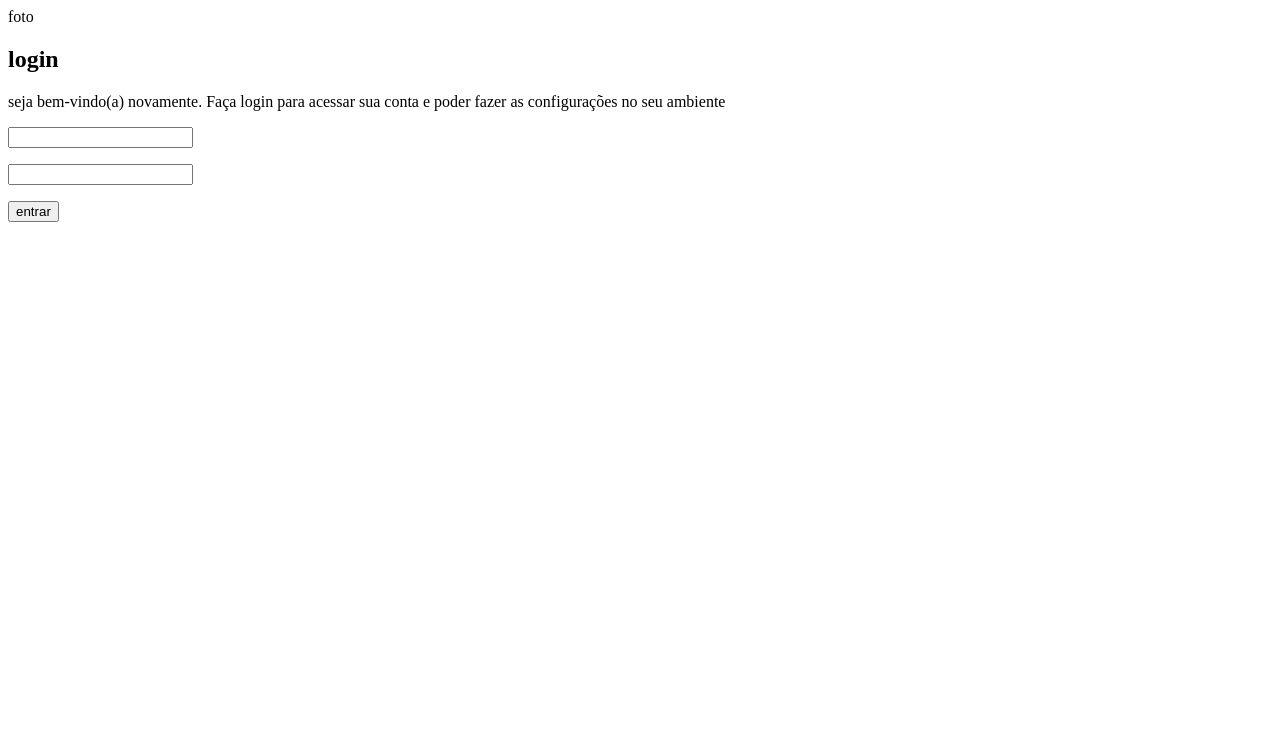
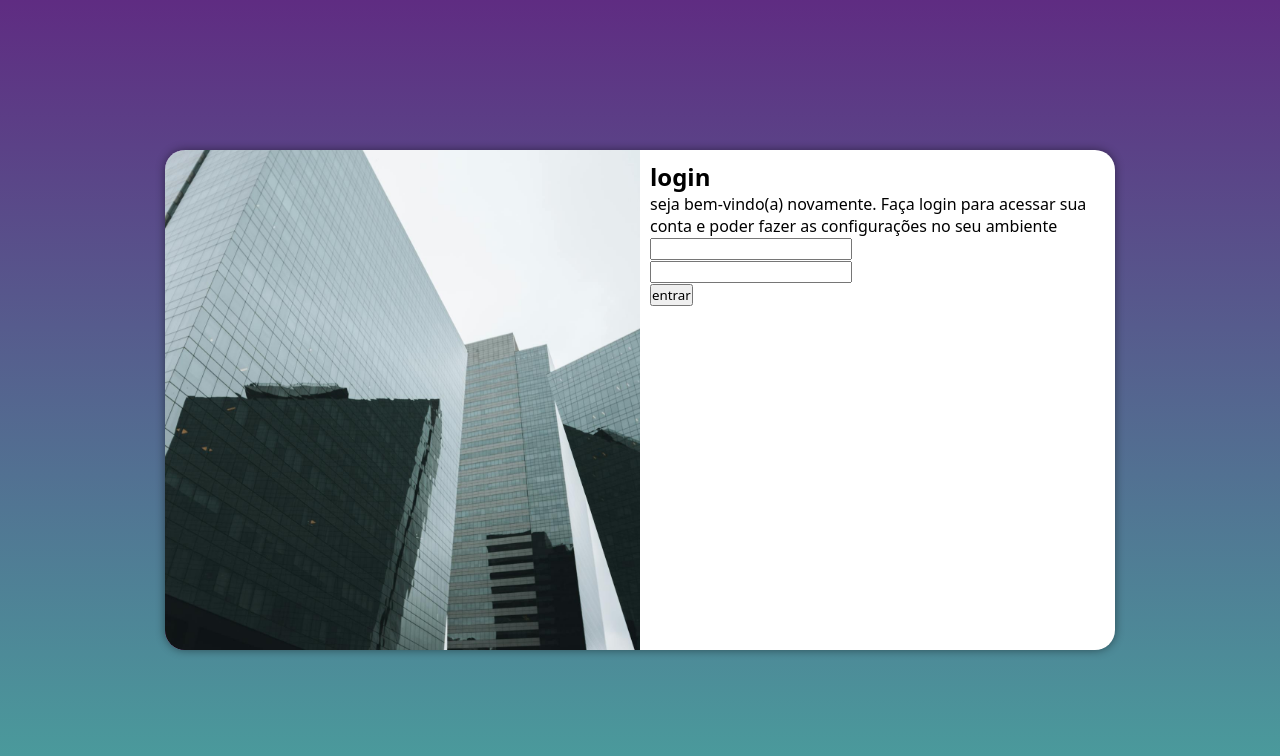
Before and after one commit to lucas0411-cyber/projeto-login, a plain HTML site: page index.html in a window 1280 px wide. Drawn offline with Linux system fonts and the light colour scheme.

Commit message:
media queries

```diff
--- /dev/null
+++ b/estilos/mediaquery.css
@@ -0,0 +1,43 @@
+@charset "UTF-8";
+
+@media  screen and (min-width: 768px) and (max-width: 992px) {
+    body{
+        background-image: linear-gradient(to top, #49a09d, #5f2c82);
+    }
+
+    section#login{
+        width: 90vw;
+    }
+
+    section#login > div#foto{
+        float: left;
+        width: 30%;
+        height: 100%;
+    }
+
+    section#login > div#formulario{
+        float: right;
+        width: 70%;
+    }
+}
+
+@media screen and (min-width: 992px) {
+    body{
+        background-image: linear-gradient(to top, #49a09d, #5f2c82);
+    }
+
+    section#login{
+        width: 950px;
+    }
+
+    section#login > div#foto{
+        float: left;
+        width: 50%;
+        height: 100%;
+    }
+
+    section#login > div#formulario{
+        float: right;
+        width: 50%;
+    }
+}
--- a/estilos/style.css
+++ b/estilos/style.css
@@ -5,3 +5,51 @@ paleta de cores
 verde: #49a09d
 lilas: #5f2c82
 */
+
+*{
+    font-family: system-ui, -apple-system, BlinkMacSystemFont, 'Segoe UI', Roboto, Oxygen, Ubuntu, Cantarell, 'Open Sans', 'Helvetica Neue', sans-serif;
+    padding: 0px;
+    margin: 0px;
+    box-sizing: border-box;
+}
+
+body, html{
+    width: 100vw;
+    height: 100vh;
+    background-color: #5f2c82;
+}
+
+main{
+    position: relative;
+    width: 100vw;
+    height: 100vh;
+}
+
+section#login{
+    position: absolute;
+    top: 50%;
+    left: 50%;
+    overflow: hidden;
+    transform: translate(-50%, -50%);
+    border-radius: 20px;
+    background-color: white;
+    width: 250px;
+    height: 500px;
+    box-shadow: 0px 0px 10px rgba(0, 0, 0, 0.452);
+
+    transition: width .3s, heigtht .3s;
+    transition-timing-function: ease;
+}
+
+section#login > div#foto{
+    background: #5f2c82 url(../imagens/metal.jpg) no-repeat;
+    background-position: left bottom;
+    background-size: cover;
+    height: 200px;
+    display: block;
+}
+
+section#login > div#formulario{
+    display: block;
+    padding: 10px;
+}
--- a/index.html
+++ b/index.html
@@ -4,13 +4,13 @@
     <meta charset="UTF-8">
     <meta name="viewport" content="width=device-width, initial-scale=1.0">
     <link rel="stylesheet" href="estilos/style.css">
+    <link rel="stylesheet" href="estilos/mediaquery.css">
     <title>Document</title>
 </head>
 <body>
     <main>
         <section id="login">
             <div id="foto">
-                foto
             </div>
             <div id="formulario">
                 <h1>login</h1>
```
